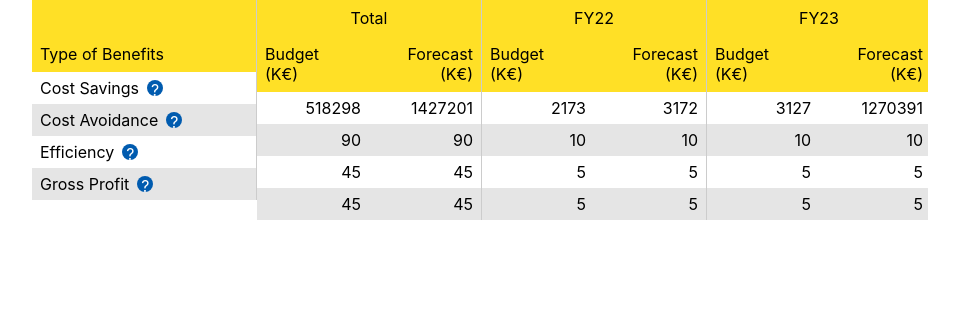
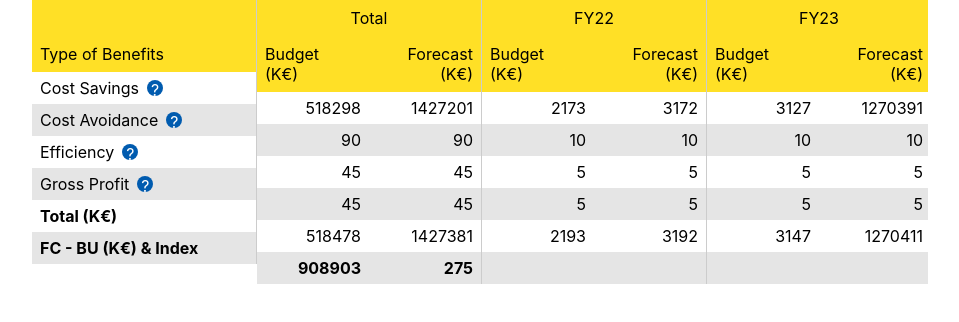
Before and after one commit to mWalrus/forecast-table-poc, a React (Create React App) app: page / in a window 1280 px wide. Shown: the top 322 px of the page, without its empty margins (160-1119 px from the left). Built offline with nearby package versions, Linux system fonts and the light colour scheme.

Commit message:
feat: adding summary rows and conditional bold styling

```diff
--- a/src/App.css
+++ b/src/App.css
@@ -105,3 +105,7 @@
 .title-section > *, .value-section > *, .title-header > *, .value-header > * {
   padding: .5em;
 }
+
+.bold {
+  font-weight: bold;
+}
--- a/src/Table.tsx
+++ b/src/Table.tsx
@@ -35,7 +35,11 @@ function Table({ data }: TableProps) {
       {totalData && <TableSection key='totals' data={totalData} />}
       <div className='scrollable-fy-sections'>
         {fyDataCollection.map((fy, i) => (
-          <TableSection key={`fy-section-${i}`} data={fy} />
+          <TableSection
+            key={`fy-section-${i}`}
+            fySection
+            data={fy}
+          />
         ))}
       </div>
     </div>
--- a/src/TableSection.tsx
+++ b/src/TableSection.tsx
@@ -1,9 +1,9 @@
-import { bgClass, tooltipStrings } from "./helpers";
+import { bgClass, isBold, tooltipStrings } from "./helpers";
 import InfoDot from "./InfoDot";
 import TableSectionHeader from "./TableSectionHeader";
 import { TableSectionProps } from "./types";
 
-function TableSection({ data, titles }: TableSectionProps) {
+function TableSection({ data, titles, fySection }: TableSectionProps) {
   return (
     <div className='table-section'>
       <TableSectionHeader
@@ -17,8 +17,8 @@ function TableSection({ data, titles }: TableSectionProps) {
       <div className={`${titles ? 'title' : 'value'}-section`}>
         {titles && data.titles && data.titles.map((v, i) => (
           <div className={`title-container table-cell ${bgClass(i)}`}>
-            <span>{v}</span>
-            <InfoDot id={i} text={tooltipStrings[i]} />
+            <span className={isBold(data.titles, i, true)}>{v}</span>
+            {tooltipStrings[i] && <InfoDot id={i} text={tooltipStrings[i]} />}
           </div>
         ))}
         {!titles && data.values && data.values.map((v, i) => (
@@ -26,13 +26,19 @@ function TableSection({ data, titles }: TableSectionProps) {
             {/* we use mod 2 to alternate background colors */}
             {/* we wrap the inner span in a div in order to center it without disturbing the outer layout */}
             <div className={`table-cell ${bgClass(i)}`}>
-              <span>{v.budget}</span>
+              <span className={!fySection ? isBold(data.values, i) : ''}>{v.budget}</span>
             </div>
             <div className={`table-cell ${bgClass(i)}`}>
-              <span>{v.forecast || 0}</span>
+              <span className={!fySection ? isBold(data.values, i) : ''}>{v.forecast || 0}</span>
             </div>
           </>
         ))}
+        {fySection && (
+          <>
+            <div className={`table-cell ${bgClass(1)}`}/>
+            <div className={`table-cell ${bgClass(1)}`}/>
+          </>
+        )}
       </div>
     </div>
   )
--- a/src/helpers.ts
+++ b/src/helpers.ts
@@ -18,7 +18,7 @@ export function transformIncomingForecastData(fy: string, { headers, fiscalYears
     return null;
   }
 
-  let values = [];
+  let sectionValues = [];
   // Here we iterate over each of the headers and take their index.
   // We do this because we can use that index together with the fy index to fetch data
   // from the rows array.
@@ -36,12 +36,26 @@ export function transformIncomingForecastData(fy: string, { headers, fiscalYears
     //
     // This essentially turns the row based backend data into sectioned off column data instead which allows us to split it up into separate components we can render without them being
     // dependent on each other.
-    values.push(rows[(headerIdx * fiscalYears.length) + fyIdx])
+    sectionValues.push(rows[(headerIdx * fiscalYears.length) + fyIdx])
   }
+
+  // sum each column in the current section
+  let budgetSum = 0;
+  let forecastSum = 0;
+  for (const value of sectionValues) {
+    budgetSum += value.budget;
+    forecastSum += value.forecast || 0;
+  }
+
+  // append those values to the section for display
+  sectionValues.push({
+    budget: budgetSum,
+    forecast: forecastSum
+  })
 
   return {
     header: fy,
-    values
+    values: sectionValues
   }
 }
 
@@ -52,6 +66,8 @@ export function calculateTotalsFromForecastData({ headers, fiscalYears, rows }:
     values: []
   }
 
+  let budgetSum = 0;
+  let forecastSum = 0;
   // this accumulation is done in a similar sense to how we fetch data above.
   for (let headerIdx = 0; headerIdx < headers.length; headerIdx++) {
     // define temporary variables for the current table row
@@ -66,11 +82,21 @@ export function calculateTotalsFromForecastData({ headers, fiscalYears, rows }:
       forecast += rowData.forecast || 0;
     }
 
+    budgetSum += budget;
+    forecastSum += forecast;
     // append the current row to the total data
     totalSection.values?.push({
       budget, forecast
     })
   }
+  totalSection.values?.push({
+    budget: budgetSum,
+    forecast: forecastSum
+  })
+  totalSection.values?.push({
+    budget: forecastSum - budgetSum,
+    forecast: (forecastSum / budgetSum) * 100 | 0
+  })
   return totalSection
 }
 
@@ -78,9 +104,22 @@ export function calculateTotalsFromForecastData({ headers, fiscalYears, rows }:
 export function formatRowTitleData({ headers }: ForecastData): SectionData {
   return {
     header: 'Type of Benefits',
-    titles: headers
+    titles: [
+      ...headers,
+      'Total (K€)',
+      'FC - BU (K€) & Index'
+    ]
   }
 }
 
 // decides which class to assign to a row in an alternating fashion
 export const bgClass = (i: number) => i % 2 === 0 ? '' : 'alt-bg'
+
+export const isBold = (
+  collection: any[] | undefined,
+  currentIdx: number,
+  isTitles: boolean = false
+) => {
+  const threshold = isTitles ? 2 : 1;
+  return collection?.length && collection.length - currentIdx <= threshold ? 'bold' : '';
+}
--- a/src/types.ts
+++ b/src/types.ts
@@ -37,6 +37,7 @@ export interface TableSectionHeaderProps {
 export interface TableSectionProps {
   titles?: boolean
   data: SectionData
+  fySection?: boolean
 }
 
 // the props passed to an info dot
```
